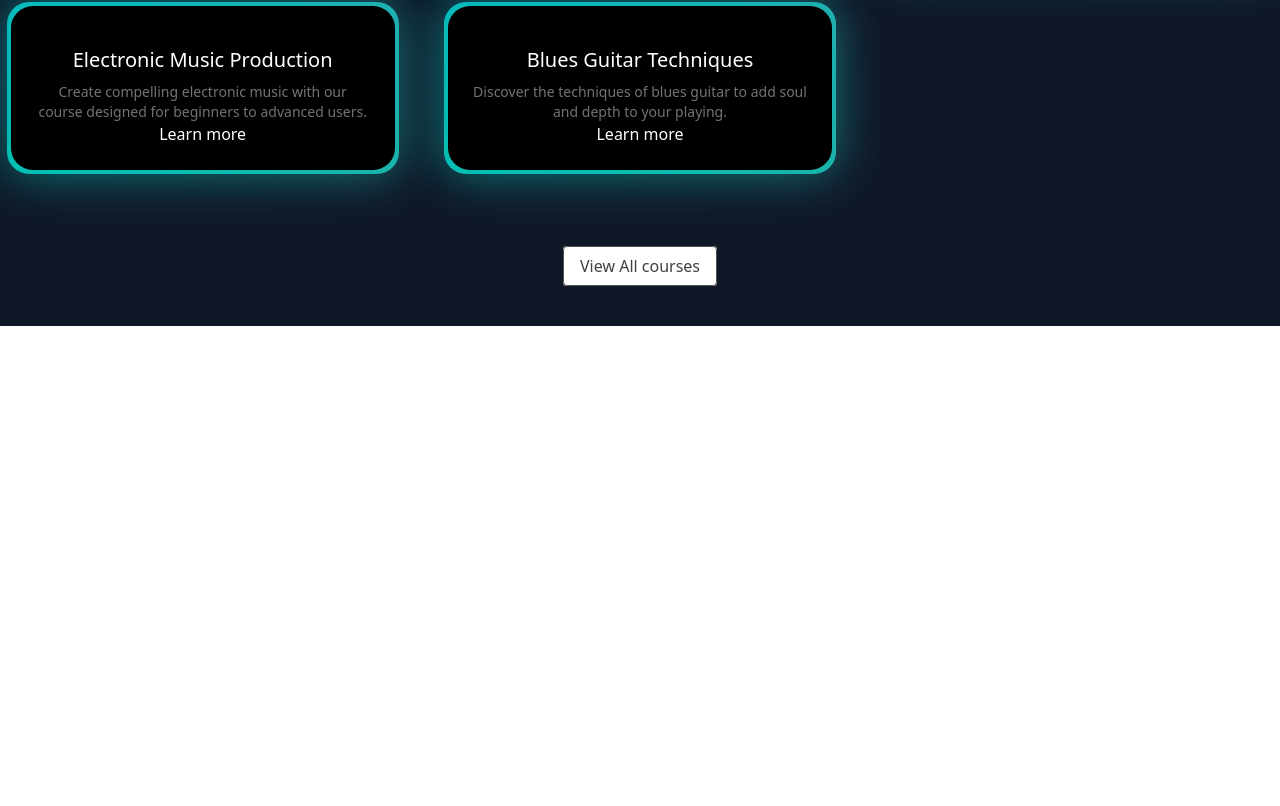
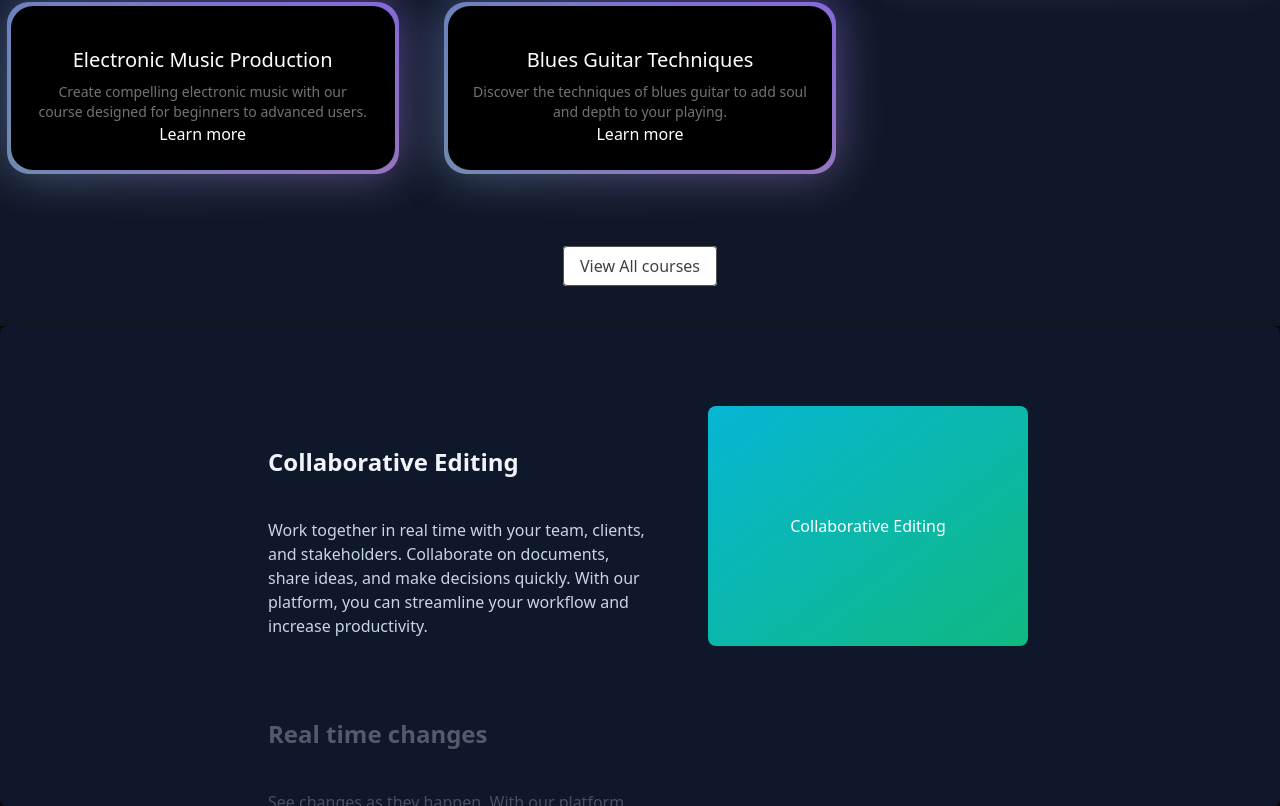
Before and after one commit to sumits167/NextjsMusic, a Next.js app: page / in a window 1280 px wide. Shown: the part 1014-1820 px from the top of the page. Before the commit the page ends 1340 px from the top, so only its background shows below. Built offline with nearby package versions, Linux system fonts and the light colour scheme.

Commit message:
add whyChosseUs Componenr

```diff
--- a/app/page.tsx
+++ b/app/page.tsx
@@ -1,11 +1,13 @@
 import FeaturedCourses from "@/components/FeaturedCourses";
 import HeroSection from "@/components/HeroSection";
+import WhyChooseUs from "@/components/WhyChooseUs";
 
 export default function Home() {
   return (
     <main className="min-h-screen bg-black/[0.96] antialiased bg-grid-white/[0.02]">
           <HeroSection/>
           <FeaturedCourses/>
+          <WhyChooseUs/>
     </main>
 
   );
--- /dev/null
+++ b/components/WhyChooseUs.tsx
@@ -0,0 +1,63 @@
+"use client";
+import React from "react";
+import { StickyScroll } from "./ui/sticky-scroll-reveal";
+
+function WhyChooseUs() {
+
+const content = [
+  {
+    title: "Collaborative Editing",
+    description:
+      "Work together in real time with your team, clients, and stakeholders. Collaborate on documents, share ideas, and make decisions quickly. With our platform, you can streamline your workflow and increase productivity.",
+    content: (
+      <div className="flex h-full w-full items-center justify-center bg-[linear-gradient(to_bottom_right,var(--cyan-500),var(--emerald-500))] text-white">
+        Collaborative Editing
+      </div>
+    ),
+  },
+  {
+    title: "Real time changes",
+    description:
+      "See changes as they happen. With our platform, you can track every modification in real time. No more confusion about the latest version of your project. Say goodbye to the chaos of version control and embrace the simplicity of real-time updates.",
+    content: (
+      <div className="flex h-full w-full items-center justify-center text-white">
+        <img
+          src="/linear.webp"
+          width={300}
+          height={300}
+          className="h-full w-full object-cover"
+          alt="linear board demo"
+        />
+      </div>
+    ),
+  },
+  {
+    title: "Version control",
+    description:
+      "Experience real-time updates and never stress about version control again. Our platform ensures that you're always working on the most recent version of your project, eliminating the need for constant manual updates. Stay in the loop, keep your team aligned, and maintain the flow of your work without any interruptions.",
+    content: (
+      <div className="flex h-full w-full items-center justify-center bg-[linear-gradient(to_bottom_right,var(--orange-500),var(--yellow-500))] text-white">
+        Version control
+      </div>
+    ),
+  },
+  {
+    title: "Running out of content",
+    description:
+      "Experience real-time updates and never stress about version control again. Our platform ensures that you're always working on the most recent version of your project, eliminating the need for constant manual updates. Stay in the loop, keep your team aligned, and maintain the flow of your work without any interruptions.",
+    content: (
+      <div className="flex h-full w-full items-center justify-center bg-[linear-gradient(to_bottom_right,var(--cyan-500),var(--emerald-500))] text-white">
+        Running out of content
+      </div>
+    ),
+  },
+];
+
+  return (
+    <div>
+        <StickyScroll content={content}/>
+    </div>
+  )
+}
+
+export default WhyChooseUs
--- /dev/null
+++ b/components/ui/sticky-scroll-reveal.tsx
@@ -0,0 +1,112 @@
+"use client";
+import React, { useEffect, useRef, useState } from "react";
+import { useMotionValueEvent, useScroll } from "motion/react";
+import { motion } from "motion/react";
+import { cn } from "@/lib/utils";
+
+export const StickyScroll = ({
+  content,
+  contentClassName,
+}: {
+  content: {
+    title: string;
+    description: string;
+    content?: React.ReactNode | any;
+  }[];
+  contentClassName?: string;
+}) => {
+  const [activeCard, setActiveCard] = React.useState(0);
+  const ref = useRef<any>(null);
+  const { scrollYProgress } = useScroll({
+    // uncomment line 22 and comment line 23 if you DONT want the overflow container and want to have it change on the entire page scroll
+    // target: ref
+    container: ref,
+    offset: ["start start", "end start"],
+  });
+  const cardLength = content.length;
+
+  useMotionValueEvent(scrollYProgress, "change", (latest) => {
+    const cardsBreakpoints = content.map((_, index) => index / cardLength);
+    const closestBreakpointIndex = cardsBreakpoints.reduce(
+      (acc, breakpoint, index) => {
+        const distance = Math.abs(latest - breakpoint);
+        if (distance < Math.abs(latest - cardsBreakpoints[acc])) {
+          return index;
+        }
+        return acc;
+      },
+      0,
+    );
+    setActiveCard(closestBreakpointIndex);
+  });
+
+  const backgroundColors = [
+    "#0f172a", // slate-900
+    "#000000", // black
+    "#171717", // neutral-900
+  ];
+  const linearGradients = [
+    "linear-gradient(to bottom right, #06b6d4, #10b981)", // cyan-500 to emerald-500
+    "linear-gradient(to bottom right, #ec4899, #6366f1)", // pink-500 to indigo-500
+    "linear-gradient(to bottom right, #f97316, #eab308)", // orange-500 to yellow-500
+  ];
+
+  const [backgroundGradient, setBackgroundGradient] = useState(
+    linearGradients[0],
+  );
+
+  useEffect(() => {
+    setBackgroundGradient(linearGradients[activeCard % linearGradients.length]);
+  }, [activeCard]);
+
+  return (
+    <motion.div
+      animate={{
+        backgroundColor: backgroundColors[activeCard % backgroundColors.length],
+      }}
+      className="relative flex h-[30rem] justify-center space-x-10 overflow-y-auto rounded-md p-10"
+      ref={ref}
+    >
+      <div className="div relative flex items-start px-4">
+        <div className="max-w-2xl">
+          {content.map((item, index) => (
+            <div key={item.title + index} className="my-20">
+              <motion.h2
+                initial={{
+                  opacity: 0,
+                }}
+                animate={{
+                  opacity: activeCard === index ? 1 : 0.3,
+                }}
+                className="text-2xl font-bold text-slate-100"
+              >
+                {item.title}
+              </motion.h2>
+              <motion.p
+                initial={{
+                  opacity: 0,
+                }}
+                animate={{
+                  opacity: activeCard === index ? 1 : 0.3,
+                }}
+                className="text-kg mt-10 max-w-sm text-slate-300"
+              >
+                {item.description}
+              </motion.p>
+            </div>
+          ))}
+          <div className="h-40" />
+        </div>
+      </div>
+      <div
+        style={{ background: backgroundGradient }}
+        className={cn(
+          "sticky top-10 hidden h-60 w-80 overflow-hidden rounded-md bg-white lg:block",
+          contentClassName,
+        )}
+      >
+        {content[activeCard].content ?? null}
+      </div>
+    </motion.div>
+  );
+};
```
